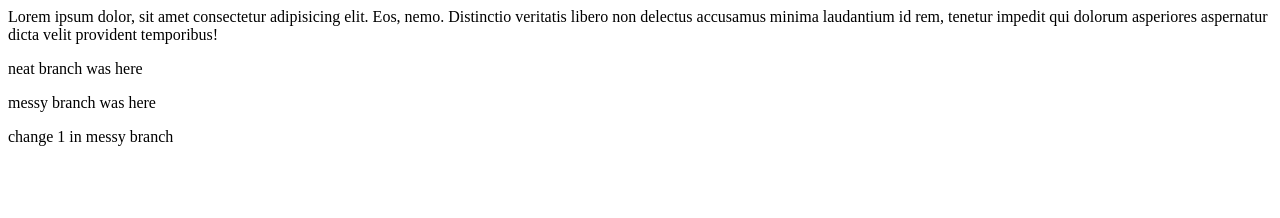
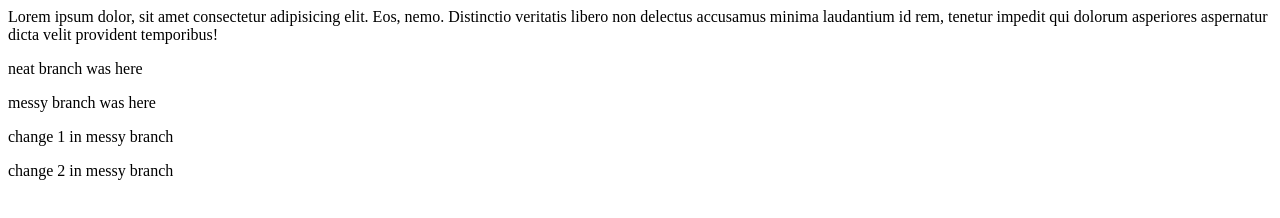
Before and after one commit to Dagan789/Group_Activity_Git, a plain HTML site: page index.html in a window 1280 px wide. Drawn offline with Linux system fonts and the light colour scheme.

Commit message:
change 2 in messy

```diff
--- a/index.html
+++ b/index.html
@@ -17,6 +17,8 @@
   <p>neat branch was here </p>
   <p>messy branch was here</p>
   <p>change 1 in messy branch</p>
+  <p>change 2 in messy branch </p>
+
 </body>
 
 </html>
```
Lines whose indentation alone changed are shown as unchanged.
